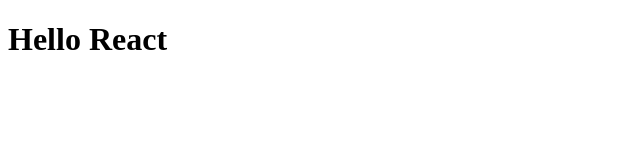
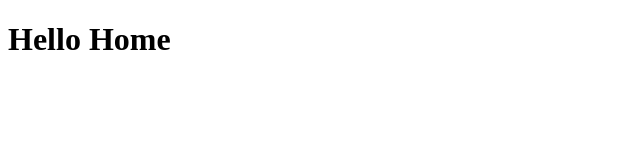
Before and after one commit to eduwr/book-finder, a React (Create React App) app: page / in a window 1280 px wide. Shown: the top 160 px of the page, without its empty margins (0-640 px from the left). Built offline with nearby package versions, Linux system fonts and the light colour scheme.

Commit message:
config: setup router

```diff
--- a/src/App.tsx
+++ /dev/null
@@ -1,11 +0,0 @@
-import React from 'react';
-
-function App() {
-  return (
-    <div className="App">
-      <h1>Hello React</h1>
-    </div>
-  );
-}
-
-export default App;
--- a/src/index.tsx
+++ b/src/index.tsx
@@ -1,11 +1,11 @@
 import React from 'react';
 import ReactDOM from 'react-dom';
 
-import App from './App';
+import Router from './routes'
 
 ReactDOM.render(
   <React.StrictMode>
-    <App />
+    <Router />
   </React.StrictMode>,
   document.getElementById('root')
 );
--- /dev/null
+++ b/src/pages/Home/index.tsx
@@ -0,0 +1,3 @@
+import React from 'react'
+
+export const Home = () => <div><h1>Hello Home</h1></div>
--- /dev/null
+++ b/src/pages/index.tsx
@@ -0,0 +1 @@
+export * from './Home'
--- /dev/null
+++ b/src/routes/index.tsx
@@ -0,0 +1,18 @@
+import React from "react";
+
+import { BrowserRouter, Switch, Route } from "react-router-dom";
+import { Home } from "../pages";
+
+const Router = (): JSX.Element => {
+  return (
+    <BrowserRouter>
+      <Switch>
+        <Route path="/" exact>
+          <Home />
+        </Route>
+      </Switch>
+    </BrowserRouter>
+  );
+};
+
+export default Router;
```
